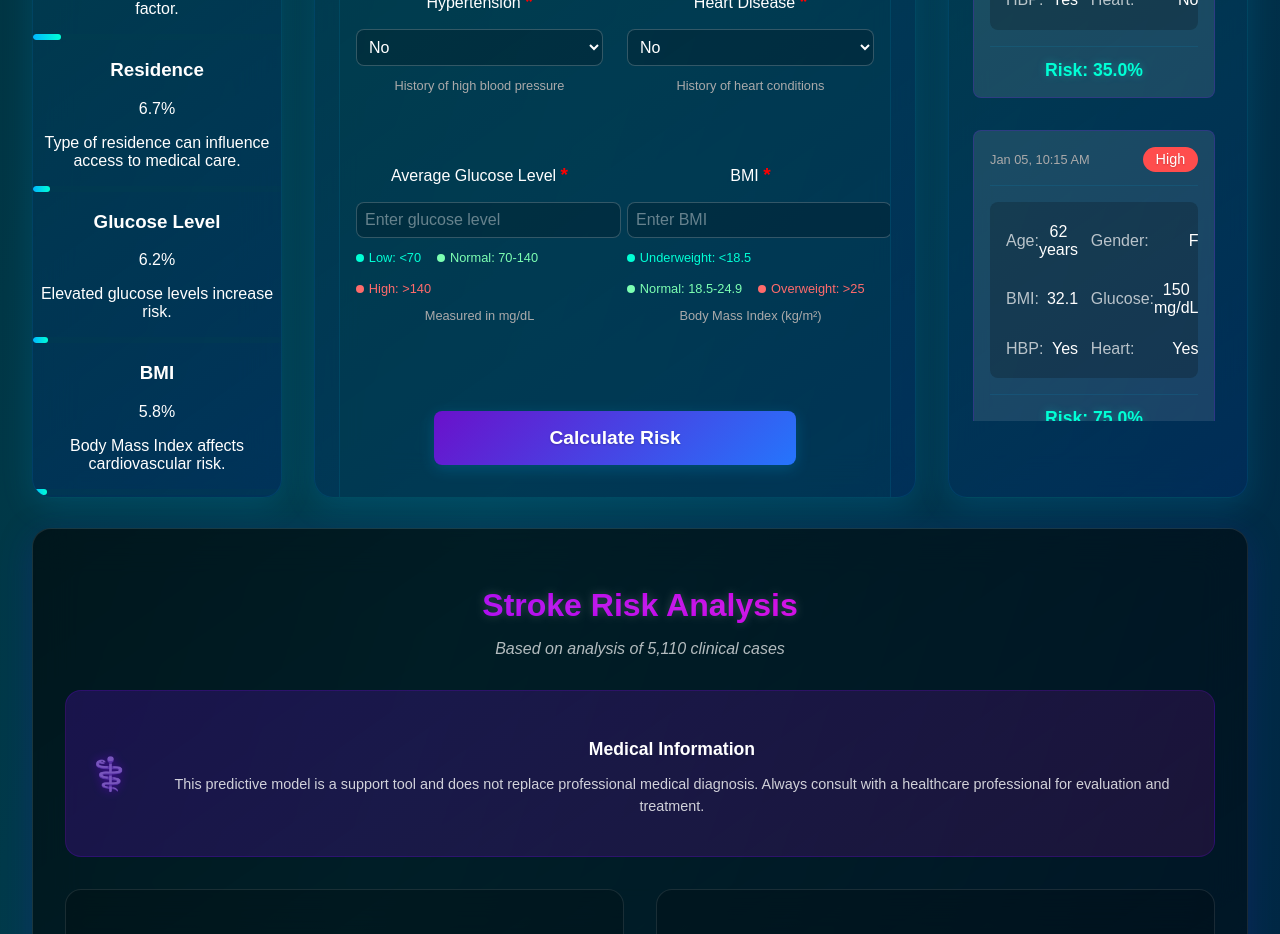
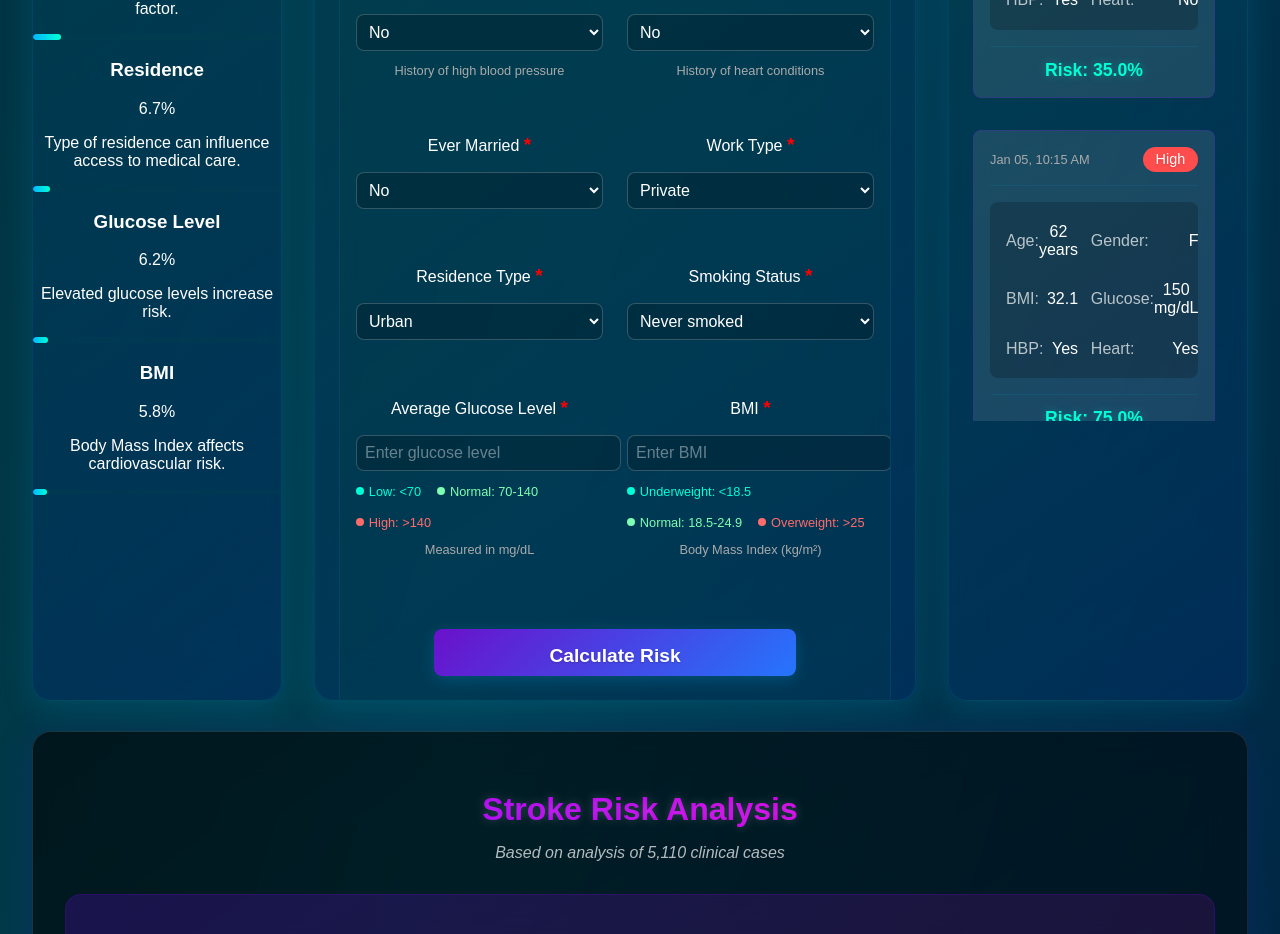
Before and after one commit to ivancastroprojects/stroke-predictor, a React (Create React App) app in the folder frontend/: page / in a window 1280 px wide. Shown: the part 1960-2894 px from the top of the page. Built offline with nearby package versions, Linux system fonts and the light colour scheme; the HTML template or start-up script is replaced by a standard one.

Commit message:
app funcionando

```diff
--- a/frontend/src/components/PredictionForm.js
+++ b/frontend/src/components/PredictionForm.js
@@ -11,7 +11,7 @@ function PredictionForm({ onNewPrediction }) {
     heart_disease: '0',
     ever_married: 'No',
     work_type: 'Private',
-    residence_type: 'Urban',
+    Residence_type: 'Urban',
     avg_glucose_level: '',
     bmi: '',
     smoking_status: 'never smoked'
@@ -29,7 +29,7 @@ function PredictionForm({ onNewPrediction }) {
     e.preventDefault();
 
     try {
-      const response = await fetch('http://localhost:5000/predict', {
+      const response = await fetch(`${process.env.REACT_APP_API_URL}/api/predict`, {
         method: 'POST',
         headers: {
           'Content-Type': 'application/json',
@@ -146,6 +146,75 @@ function PredictionForm({ onNewPrediction }) {
 
           <div className="form-group">
             <label>
+              Ever Married <span className="required">*</span>
+            </label>
+            <select
+              name="ever_married"
+              value={formData.ever_married}
+              onChange={handleChange}
+              required
+            >
+              <option value="">Select option</option>
+              <option value="Yes">Yes</option>
+              <option value="No">No</option>
+            </select>
+          </div>
+
+          <div className="form-group">
+            <label>
+              Work Type <span className="required">*</span>
+            </label>
+            <select
+              name="work_type"
+              value={formData.work_type}
+              onChange={handleChange}
+              required
+            >
+              <option value="">Select work type</option>
+              <option value="Private">Private</option>
+              <option value="Self-employed">Self-employed</option>
+              <option value="Govt_job">Government Job</option>
+              <option value="children">Children</option>
+              <option value="Never_worked">Never worked</option>
+            </select>
+          </div>
+
+          <div className="form-group">
+            <label>
+              Residence Type <span className="required">*</span>
+            </label>
+            <select
+              name="Residence_type"
+              value={formData.Residence_type}
+              onChange={handleChange}
+              required
+            >
+              <option value="">Select residence type</option>
+              <option value="Urban">Urban</option>
+              <option value="Rural">Rural</option>
+            </select>
+          </div>
+
+          <div className="form-group">
+            <label>
+              Smoking Status <span className="required">*</span>
+            </label>
+            <select
+              name="smoking_status"
+              value={formData.smoking_status}
+              onChange={handleChange}
+              required
+            >
+              <option value="">Select smoking status</option>
+              <option value="formerly smoked">Formerly smoked</option>
+              <option value="never smoked">Never smoked</option>
+              <option value="smokes">Currently smokes</option>
+              <option value="Unknown">Unknown</option>
+            </select>
+          </div>
+
+          <div className="form-group">
+            <label>
               Average Glucose Level <span className="required">*</span>
             </label>
             <input
```
Also changed, not shown: 2 other files (tests, documents, lock files or other folders).
